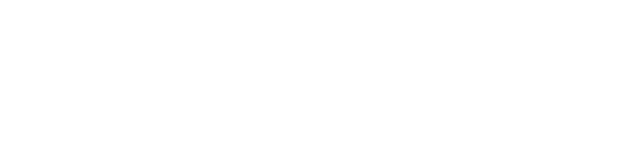
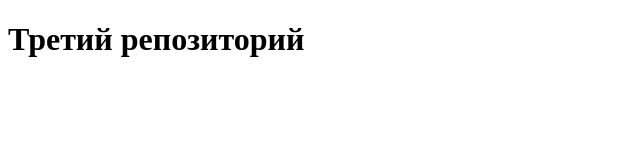
Before and after one commit to nikita10101/REP3, a plain HTML site: page index.html in a window 1280 px wide. Shown: the whole page, without its empty margins (0-640 px from the left). Drawn offline with Linux system fonts and the light colour scheme.

Commit message:
Третий репозиторий, изменение№2

```diff
--- a/index.html
+++ b/index.html
@@ -4,6 +4,6 @@
 	<title>Репозиторий3</title>
 </head>
 <body>
-
+<h1>Третий репозиторий</h1>
 </body>
 </html>
```
